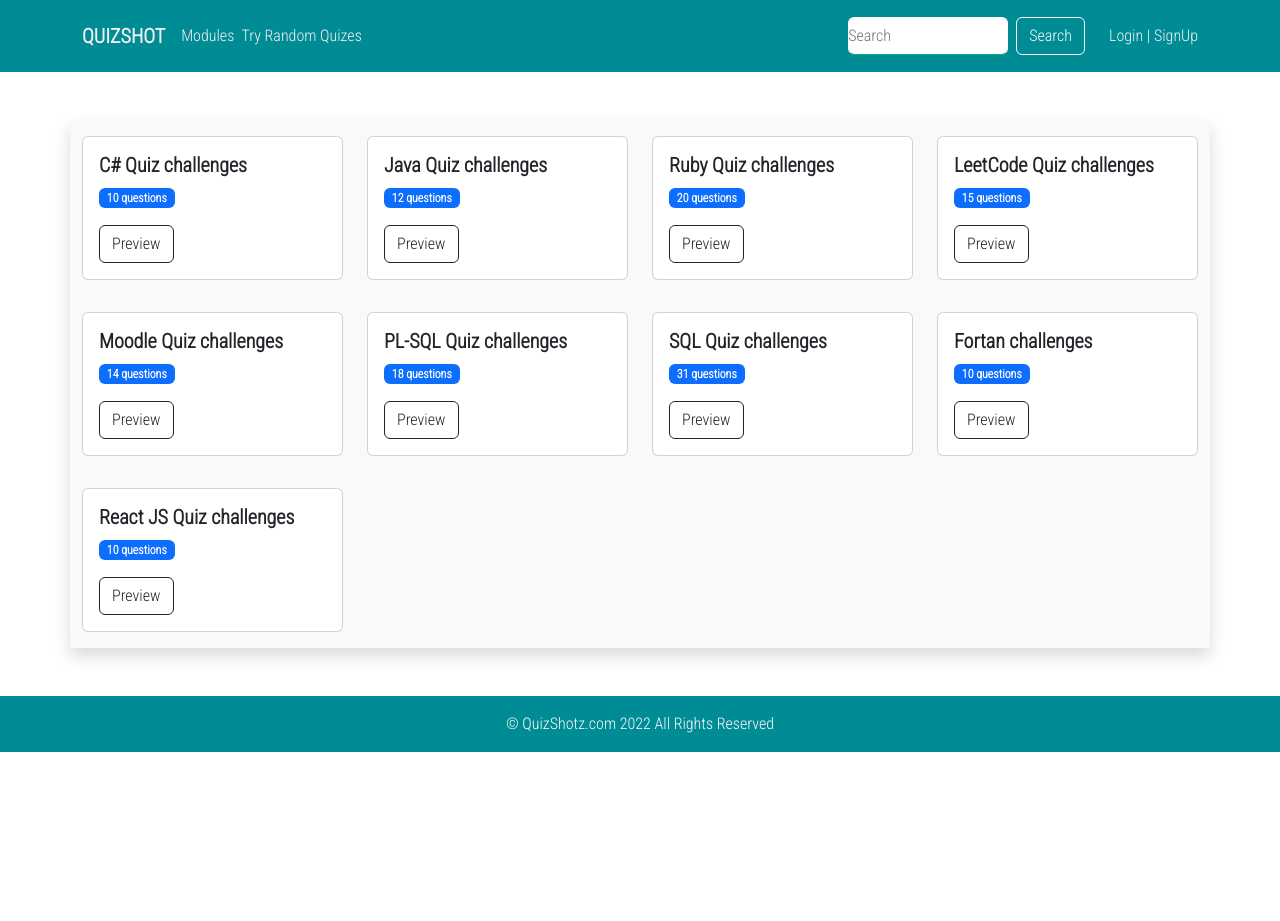
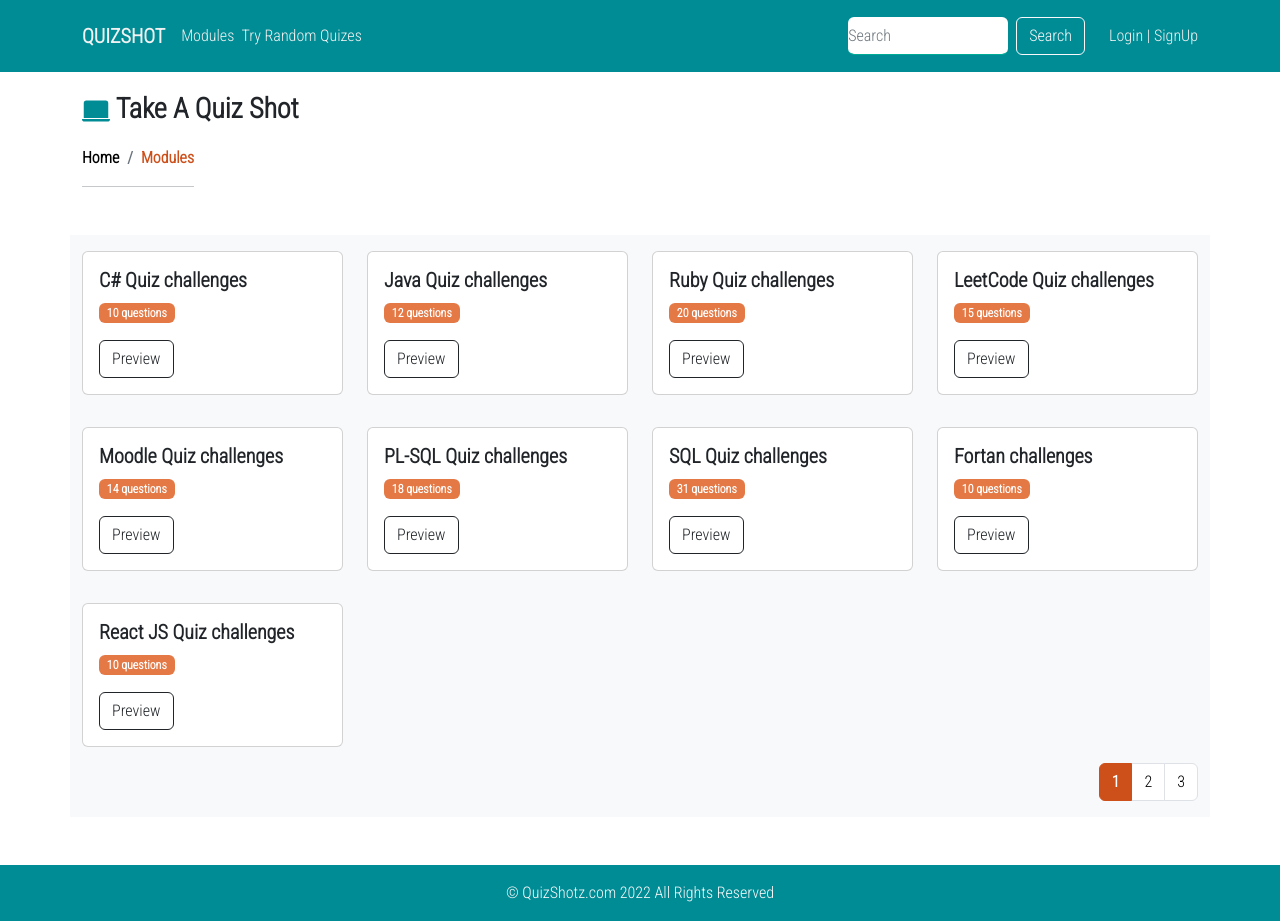
Before and after one commit to RanaBKamal/QUIZSHOTZ, a React (Create React App) app in the folder frontend-react/: page /modules in a window 1280 px wide. Before the commit the page ends 800 px from the top, so only its background shows below. Built offline with nearby package versions, Linux system fonts and the light colour scheme.

Commit message:
modules page redesigned and made some changes into the css code

```diff
--- a/frontend-react/src/App/App.css
+++ b/frontend-react/src/App/App.css
@@ -16,9 +16,20 @@
   height: 91vh;
   width: auto;
   overflow: hidden;
-  background: rgb(0, 140, 149);
-  background: linear-gradient(0deg, rgba(0, 140, 149, 1) 0%, rgba(255, 255, 255, 0) 41%);
+background: rgb(18,17,17);
+background: linear-gradient(0deg, rgba(18,17,17,1) 17%, rgba(255,255,255,0) 55%);
+  /* background: #06acb8;
+  background: linear-gradient(0deg, #008c95 0%, rgba(255, 255, 255, 0) 41%); */
   color: white !important ;
+}
+
+.carousel-dark .carousel-indicators [data-bs-target] {
+    background-color: #fff !important;
+}
+
+.carousel-indicators [data-bs-target] {
+  height: 1px !important;
+  width: 150px !important;
 }
 
 .carousel-img{
--- a/frontend-react/src/Components/HomeCarousel/HomeCarousel.css
+++ b/frontend-react/src/Components/HomeCarousel/HomeCarousel.css
@@ -1,3 +1,16 @@
 .carousel-img{
     filter: brightness(.5);
 }
+
+.image-column{
+    height: 300px;
+    width: 450px;
+}
+
+.image-col{
+    object-fit: cover;
+    height: 100%;
+    width: 80%;
+    margin-left: 30px;
+    border-radius: 30px;
+}
--- a/frontend-react/src/Pages/Login/Login.css
+++ b/frontend-react/src/Pages/Login/Login.css
@@ -30,3 +30,14 @@ section {
     color: #fff;
     font-family: 'Roboto', sans-serif;
 }
+
+.bg-orange{
+  background: #E47946 !important;
+  color: #e5e5e5;
+}
+
+.bg-orange:hover{
+  background: #cd501b;
+  color: #e5e5e5;
+  transition: 0.5s;
+}
--- a/frontend-react/src/Pages/Login/Login.js
+++ b/frontend-react/src/Pages/Login/Login.js
@@ -2,6 +2,7 @@ import { Fragment } from 'react';
 import { Container, Row, Col, Button, Form } from 'react-bootstrap';
 import Header from '../../Components/Header/Header';
 import Footer from '../../Components/Footer/Footer';
+import './Login.css';
 import './Login.css';
 
 const Login = () => {
--- a/frontend-react/src/Pages/Modules/Modules.css
+++ b/frontend-react/src/Pages/Modules/Modules.css
@@ -1,3 +1,36 @@
-.module-sidebar{
-    width: 380px;
+.card-custom:hover{
+    box-shadow: 0px 3px 0px 0px #cd501b;
+    transition: 0.5s;
 }
+
+.bread-text a{
+    color: #000 !important;
+}
+
+.bread-text, .active-bread{
+    color: #cd501b !important;
+    font-weight: bold;
+}
+
+.laptop{
+    color: #008C95;
+    /* color:  #cd501b; */
+}
+
+.bg-orange{
+    background: #cd501b !important;
+    color: #fff !important;
+}
+
+
+.page-link{
+    /* background: #cd501b !important; */
+    color: #000 !important;
+}
+
+.active>.page-link, .page-link.active{
+    background-color: #cd501b !important;
+    border-color: #cd501b !important;
+    color: #fff !important;
+    font-weight: bold !important;
+}
--- a/frontend-react/src/Pages/Modules/Modules.js
+++ b/frontend-react/src/Pages/Modules/Modules.js
@@ -1,25 +1,51 @@
 import { Fragment } from 'react';
-// import { Container, Section } from 'react-bootstrap';
 import Header from '../../Components/Header/Header';
 import Footer from '../../Components/Footer/Footer';
+import { LaptopFill } from "react-bootstrap-icons";
 import './Modules.css';
-import { Container, Row, Col, Card, Button, Badge } from 'react-bootstrap';
+import { Container, Row, Col, Card, Button, Badge, Breadcrumb, Pagination } from 'react-bootstrap';
+
+let active = 1;
+let items = [];
+for (let number = 1; number <= 3; number++) {
+  items.push(
+    <Pagination.Item key={number} active={number === active}>
+      {number}
+    </Pagination.Item>
+  );
+}
 
 const Modules = () => {
     return (
       <Fragment>
         <Header />
         <Container>
-          <Row className="my-5 bg-light shadow">
+          <p className="mt-3 fs-3 fw-bold">
+            {" "}
+            <LaptopFill className="laptop" /> Take A Quiz Shot{" "}
+          </p>
+
+          <Breadcrumb>
+            <Breadcrumb.Item className="bread-text" href="/">
+              Home
+            </Breadcrumb.Item>
+            <Breadcrumb.Item active className="active-bread">
+              Modules
+            </Breadcrumb.Item>
+          </Breadcrumb>
+
+          <hr width="10%" />
+
+          <Row className="my-5 bg-light ">
             <Col className="col-12 col-sm-12 col-md-4 col-lg-3 mb-3 mt-3 col-sm-mobile">
-              <Card>
+              <Card className="card-custom">
                 <Card.Body>
                   <a href="/" className="text-dark">
                     <Card.Title className="fw-bold">
                       C# Quiz challenges
                     </Card.Title>
                     <Card.Text>
-                      <Badge bg="primary">10 questions</Badge>{" "}
+                      <Badge bg="orange">10 questions</Badge>{" "}
                     </Card.Text>
                     <Button variant="outline-dark">Preview</Button>
                   </a>
@@ -27,14 +53,14 @@ const Modules = () => {
               </Card>
             </Col>
             <Col className="col-12 col-sm-12 col-md-4 col-lg-3 mb-3 mt-3 col-sm-mobile">
-              <Card>
+              <Card className="card-custom">
                 <Card.Body>
                   <a href="/" className="text-dark">
                     <Card.Title className="fw-bold">
                       Java Quiz challenges
                     </Card.Title>
                     <Card.Text>
-                      <Badge bg="primary">12 questions</Badge>{" "}
+                      <Badge bg="orange">12 questions</Badge>{" "}
                     </Card.Text>
                     <Button variant="outline-dark">Preview</Button>
                   </a>
@@ -42,14 +68,14 @@ const Modules = () => {
               </Card>
             </Col>
             <Col className="col-12 col-sm-12 col-md-4 col-lg-3 mb-3 mt-3 col-sm-mobile">
-              <Card>
+              <Card className="card-custom">
                 <Card.Body>
                   <a href="/" className="text-dark">
                     <Card.Title className="fw-bold">
                       Ruby Quiz challenges
                     </Card.Title>
                     <Card.Text>
-                      <Badge bg="primary">20 questions</Badge>{" "}
+                      <Badge bg="orange">20 questions</Badge>{" "}
                     </Card.Text>
                     <Button variant="outline-dark">Preview</Button>
                   </a>
@@ -57,14 +83,14 @@ const Modules = () => {
               </Card>
             </Col>
             <Col className="col-12 col-sm-12 col-md-4 col-lg-3 mb-3 mt-3 col-sm-mobile">
-              <Card>
+              <Card className="card-custom">
                 <Card.Body>
                   <a href="/" className="text-dark">
                     <Card.Title className="fw-bold">
                       LeetCode Quiz challenges
                     </Card.Title>
                     <Card.Text>
-                      <Badge bg="primary">15 questions</Badge>{" "}
+                      <Badge bg="orange">15 questions</Badge>{" "}
                     </Card.Text>
                     <Button variant="outline-dark">Preview</Button>
                   </a>
@@ -72,14 +98,14 @@ const Modules = () => {
               </Card>
             </Col>
             <Col className="col-12 col-sm-12 col-md-4 col-lg-3 mb-3 mt-3 col-sm-mobile">
-              <Card>
+              <Card className="card-custom">
                 <Card.Body>
                   <a href="/" className="text-dark">
                     <Card.Title className="fw-bold">
                       Moodle Quiz challenges
                     </Card.Title>
                     <Card.Text>
-                      <Badge bg="primary">14 questions</Badge>{" "}
+                      <Badge bg="orange">14 questions</Badge>{" "}
                     </Card.Text>
                     <Button variant="outline-dark">Preview</Button>
                   </a>
@@ -87,14 +113,14 @@ const Modules = () => {
               </Card>
             </Col>
             <Col className="col-12 col-sm-12 col-md-4 col-lg-3 mb-3 mt-3 col-sm-mobile">
-              <Card>
+              <Card className="card-custom">
                 <Card.Body>
                   <a href="/" className="text-dark">
                     <Card.Title className="fw-bold">
-                        PL-SQL Quiz challenges
+                      PL-SQL Quiz challenges
                     </Card.Title>
                     <Card.Text>
-                      <Badge bg="primary">18 questions</Badge>{" "}
+                      <Badge bg="orange">18 questions</Badge>{" "}
                     </Card.Text>
                     <Button variant="outline-dark">Preview</Button>
                   </a>
@@ -102,14 +128,14 @@ const Modules = () => {
               </Card>
             </Col>
             <Col className="col-12 col-sm-12 col-md-4 col-lg-3 mb-3 mt-3 col-sm-mobile">
-              <Card>
+              <Card className="card-custom">
                 <Card.Body>
                   <a href="/" className="text-dark">
                     <Card.Title className="fw-bold">
                       SQL Quiz challenges
                     </Card.Title>
                     <Card.Text>
-                      <Badge bg="primary">31 questions</Badge>{" "}
+                      <Badge bg="orange">31 questions</Badge>{" "}
                     </Card.Text>
                     <Button variant="outline-dark">Preview</Button>
                   </a>
@@ -117,14 +143,14 @@ const Modules = () => {
               </Card>
             </Col>
             <Col className="col-12 col-sm-12 col-md-4 col-lg-3 mb-3 mt-3 col-sm-mobile">
-              <Card>
+              <Card className="card-custom">
                 <Card.Body>
                   <a href="/" className="text-dark">
                     <Card.Title className="fw-bold">
-                        Fortan challenges
+                      Fortan challenges
                     </Card.Title>
                     <Card.Text>
-                      <Badge bg="primary">10 questions</Badge>{" "}
+                      <Badge bg="orange">10 questions</Badge>{" "}
                     </Card.Text>
                     <Button variant="outline-dark">Preview</Button>
                   </a>
@@ -132,20 +158,21 @@ const Modules = () => {
               </Card>
             </Col>
             <Col className="col-12 col-sm-12 col-md-4 col-lg-3 mb-3 mt-3 col-sm-mobile">
-              <Card>
+              <Card className="card-custom">
                 <Card.Body>
                   <a href="/" className="text-dark">
                     <Card.Title className="fw-bold">
                       React JS Quiz challenges
                     </Card.Title>
                     <Card.Text>
-                      <Badge bg="primary">10 questions</Badge>{" "}
+                      <Badge bg="orange">10 questions</Badge>{" "}
                     </Card.Text>
                     <Button variant="outline-dark">Preview</Button>
                   </a>
                 </Card.Body>
               </Card>
             </Col>
+            <Pagination className='justify-content-end text-dark'>{items}</Pagination>
           </Row>
         </Container>
         <Footer />
```
Also changed, not shown: frontend-react/src/Components/HomeCarousel/HomeCarousel.js (+35 -65 lines).
